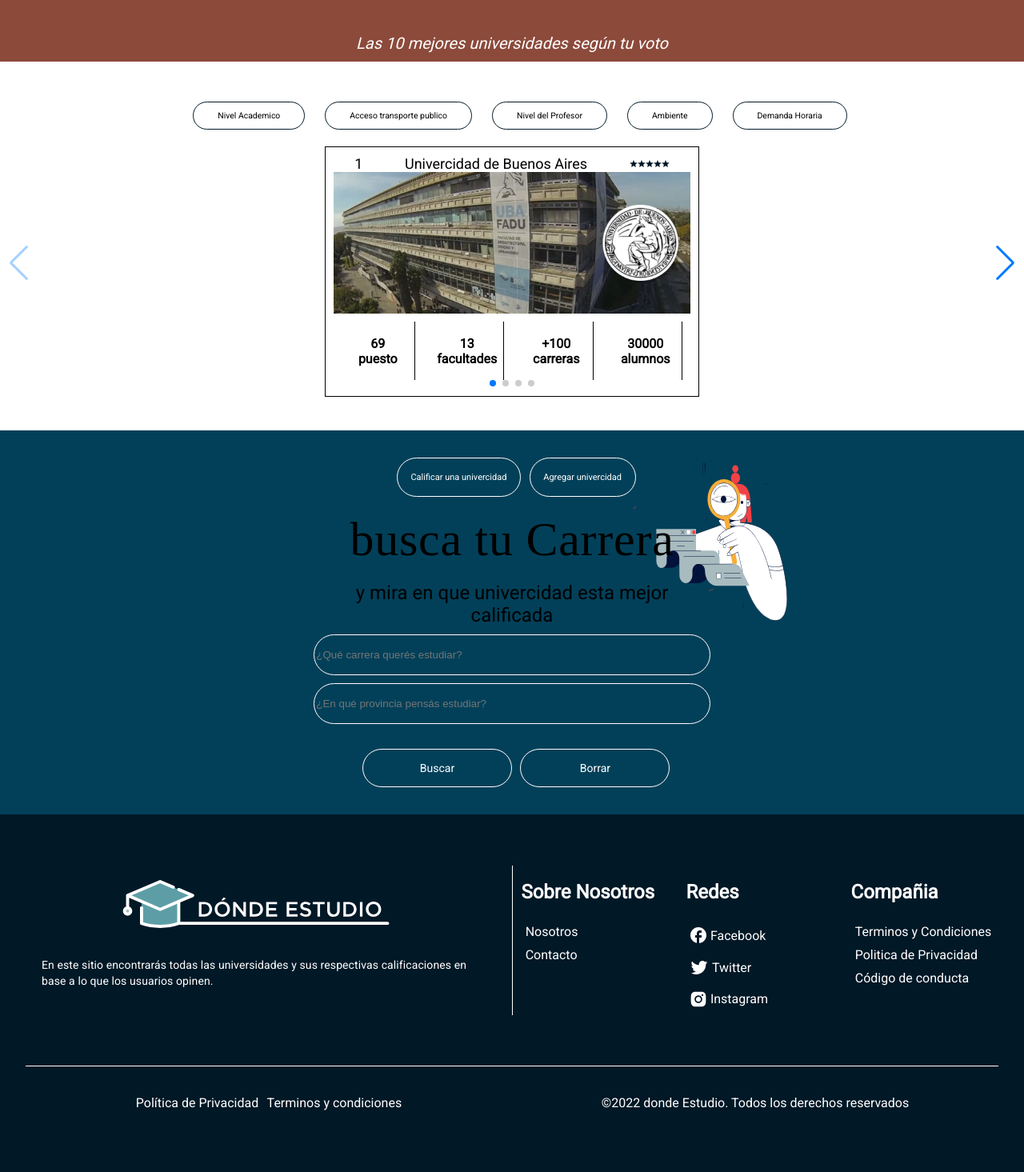
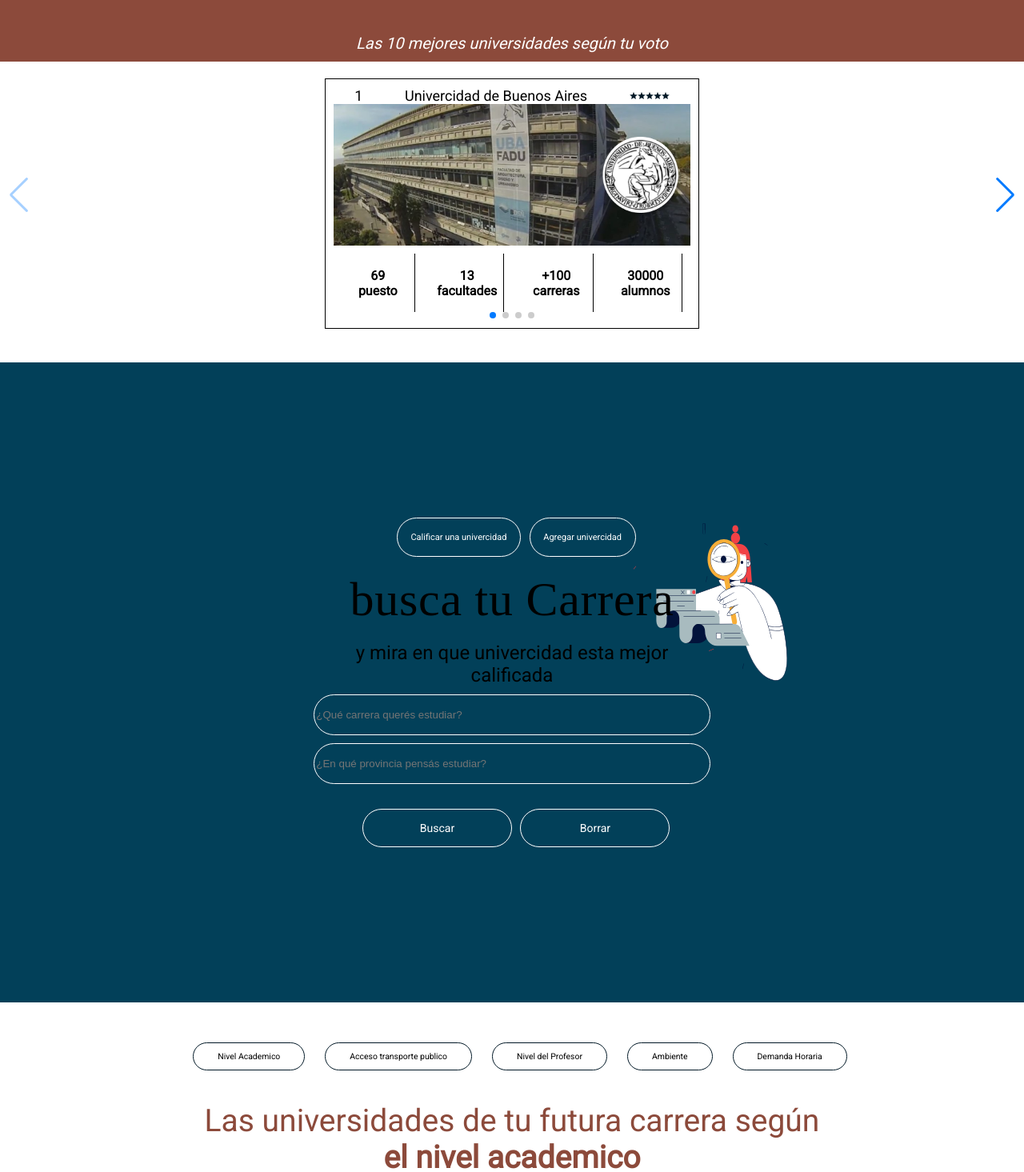
Before and after one commit to CRISSFMB/study-app, a React (Vite) app: page /homeScreen in a window 1280 px wide. Shown: the part 425-1890 px from the top of the page at 80% size. Built offline with nearby package versions, Linux system fonts and the light colour scheme; a web font is replaced by a local one.

Commit message:
arreglo del homeScreen

```diff
--- a/src/Footer/footer.css
+++ b/src/Footer/footer.css
@@ -1,5 +1,5 @@
 footer {
-
+  margin-top: 30px;
   width: 100%;
   background: #011826;
   color: #ffffff;
--- a/src/home/components/search/searchSection.css
+++ b/src/home/components/search/searchSection.css
@@ -2,7 +2,7 @@
   background: #024059;
   display: flex;
   justify-content: center;
-  height: 60vh;
+  height: 100vh;
   align-items: center;
   margin-top: 4rem;
   padding: 2rem;
--- a/src/home/pages/HomeScreen.jsx
+++ b/src/home/pages/HomeScreen.jsx
@@ -2,6 +2,7 @@
 import Footer from "../../Footer/Footer";
 
 import NavBar from "../../onBoarding/components/NavBar/NavBar";
+import NivelAcademico from "../../onBoarding/components/NavBar/NivelAcademico";
 import Carousel from "../components/Carousel/Carousel";
 import HeroHome from "../components/heroHome/HeroHome";
 import Nav from "../components/nav/Nav";
@@ -9,15 +10,20 @@
 
 export const HomeScreen = () => {
   return (
-    <div>
+    <>
       <Nav />
       <HeroHome />
 
+      <Carousel />
+
+
+      <SearchSection />
+
       <NavBar />
-      <Carousel />
-      <SearchSection />
-      {/* <CalifUniversidades /> */}
+
+      <NivelAcademico/>
+
       <Footer />
-    </div>
+    </>
   );
 };
--- a/src/home/routes/HomeRoutes.jsx
+++ b/src/home/routes/HomeRoutes.jsx
@@ -17,6 +17,7 @@
   return (
     <>
       <Routes>
+
         <Route path="/NivelAcademico" element={<NivelAcademico />} />
         <Route path="/AccesoTransporte" element={<AccesoTransportePublico />} />
         <Route path="/NivelProfesor" element={<NivelProfesor />} />
@@ -28,7 +29,7 @@
         <Route path="contacto" element={<ContactoForm />} />
         <Route path="forgotPassword" element={<ForgotPassword />} />
 
-        <Route path="*" element={<Navigate to="/" />} />
+        {/* <Route path="*" element={<Navigate to="/" />} /> */}
       </Routes>
     </>
   );
--- a/src/onBoarding/components/NavBar/AccesoTransportePublico.jsx
+++ b/src/onBoarding/components/NavBar/AccesoTransportePublico.jsx
@@ -3,6 +3,7 @@
 const AccesoTransportePublico = () => {
   return (
     <>
+      <NavBar/>
       <h1 className='titulo'>Las universidades de tu futura carrera según <br /> <span className='bold'>el acceso al transporte publico</span> </h1>
     </>
   )
--- a/src/onBoarding/components/NavBar/Ambiente.jsx
+++ b/src/onBoarding/components/NavBar/Ambiente.jsx
@@ -3,6 +3,7 @@
 const Ambiente = () => {
     return (
         <>
+            <NavBar/>
             <h1 className='titulo'>Las universidades de tu futura carrera según <br /> <span className='bold'>el ambiente</span> </h1>
         </>
     )
--- a/src/onBoarding/components/NavBar/NavBar.jsx
+++ b/src/onBoarding/components/NavBar/NavBar.jsx
@@ -11,11 +11,11 @@
             <header>
                 <nav>
                     <ul>
-                        <Link className='niveles' to="NivelAcademico">Nivel Academico</Link>
-                        <Link className='niveles'  to="AccesoTransporte">Acceso transporte publico</Link>
-                        <Link className='niveles'  to="NivelProfesor">Nivel del Profesor</Link>
-                        <Link className='niveles'  to="Ambiente">Ambiente</Link>
-                        <Link className='niveles' to="DemandaHoraria">Demanda Horaria</Link>
+                        <Link className='niveles' to="/NivelAcademico">Nivel Academico</Link>
+                        <Link className='niveles'  to="/AccesoTransporte">Acceso transporte publico</Link>
+                        <Link className='niveles'  to="/NivelProfesor">Nivel del Profesor</Link>
+                        <Link className='niveles'  to="/Ambiente">Ambiente</Link>
+                        <Link className='niveles' to="/DemandaHoraria">Demanda Horaria</Link>
                     </ul>
                 </nav>
             </header>
--- a/src/onBoarding/components/NavBar/NivelAcademico.jsx
+++ b/src/onBoarding/components/NavBar/NivelAcademico.jsx
@@ -7,6 +7,7 @@
 import Carga3Barras from './Icons/Carga3Barras'
 import Carga4Barras from './Icons/Carga4Barras'
 import Card from '../Card'
+import NavBar from './NavBar'
 
 const NivelAcademico = () => {
     return (
@@ -119,10 +120,10 @@
             </div>
 
             <div className='buttonVerMas'>
-                <Link className='verMas' to="NivelAcademico">Ver Mas</Link>
+                <Link className='verMas' to="/homeScreen">Ver Mas</Link>
             </div>
 
-            <p>ACA VA EL FOOTER!!</p>
+
         </>
     )
 }
```
Also changed, not shown: src/onBoarding/components/NavBar/RutasUniversidades.jsx (line endings or trailing spaces).
